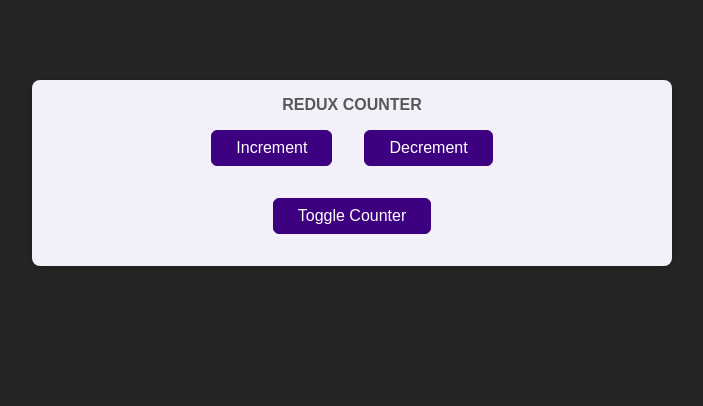
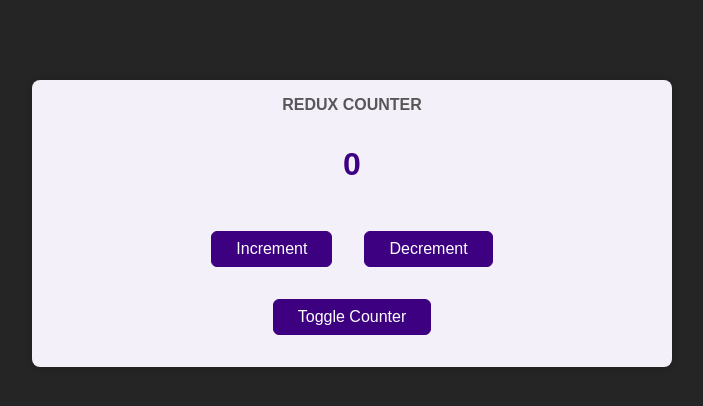
Before and after one commit to FerozShaik96/Basics-of-Redux, a React (Create React App) app: page / in a window 1280 px wide. Shown: the top 406 px of the page, without its empty margins (288-991 px from the left). Built offline with nearby package versions, Linux system fonts and the light colour scheme.

Commit message:
changed according to th configureStore

```diff
--- a/src/components/Counter.js
+++ b/src/components/Counter.js
@@ -3,8 +3,8 @@
 import { useSelector, useDispatch } from "react-redux";
 const Counter = () => {
   const dispatch = useDispatch();
-  const showCounter = useSelector((state) => state.showCounter);
-  const counter = useSelector((state) => state.counter);
+  const showCounter = useSelector((state) => state.counter.showCounter);
+  const counter = useSelector((state) => state.counter.counter);
 
   const IncrementHandler = () => {
     dispatch(counterActions.increment());
```
